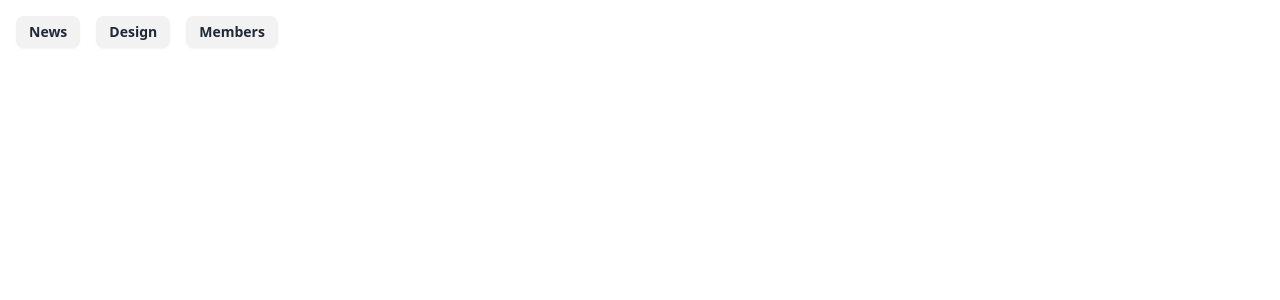
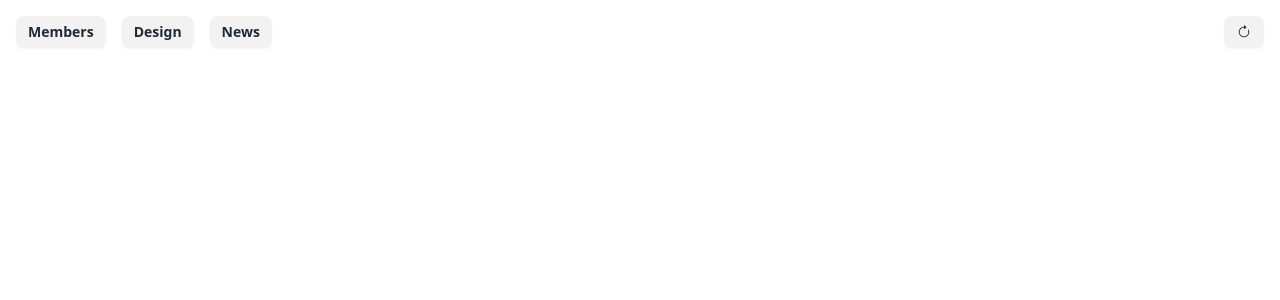
Before and after one commit to shahbozshirinboyev/admin.weayaa.uz, a React (Vite) app: page / in a window 1280 px wide. Shown: the top 300 px of the page. Built offline with nearby package versions, Linux system fonts and the light colour scheme.

Commit message:
Navlink add isActive

```diff
--- a/src/components/Design/Design.jsx
+++ b/src/components/Design/Design.jsx
@@ -30,13 +30,32 @@ function Design() {
   return (
     <>
       <div className="container py-4 flex justify-between items-center">
-        <button className="btn btn-sm">
+        <button className="btn btn-sm invisible">
           <i className="bi bi-house"></i>
         </button>
         <AddCategory getData={getData} />
       </div>
 
       <div className="container">
+
+      {loading && (
+        <div className="flex justify-center items-center py-4">
+          <span className="loading loading-spinner"></span>
+          <span className="ml-2 font-semibold">Loading...</span>
+        </div>
+      )}
+
+      <div>
+        {!loading && category.length === 0 ? (
+          <div className="flex justify-center items-center py-4">
+            {" "}
+            <i className="bi bi-database-fill-x mr-2"></i> <span>No data</span>
+          </div>
+        ) : (
+          ""
+        )}
+      </div>
+
         {category
           .sort((a, b) => new Date(a.created_at) - new Date(b.created_at))
           .map((category) => (
@@ -91,7 +110,7 @@ function Design() {
                             </span>
                           </div>
 
-                          <div className="flex justify-center items-center gap-4">
+                          <div className="flex justify-center items-center gap-2">
                             <EditItem />
                             <RemoveItem id={item.id} getData={getData} />
                           </div>
--- a/src/components/Members/Members.jsx
+++ b/src/components/Members/Members.jsx
@@ -25,14 +25,14 @@ function Members() {
   return (
     <>
       <div className="container py-4 flex justify-between">
-        <button className="btn btn-sm">
+        <button className="btn btn-sm invisible">
           <i className="bi bi-house"></i>
         </button>
         <AddMember getData={getData} />
       </div>
 
       {loading && (
-        <div className="flex justify-center items-center py-12">
+        <div className="flex justify-center items-center py-4">
           <span className="loading loading-spinner"></span>
           <span className="ml-2 font-semibold">Loading...</span>
         </div>
@@ -40,7 +40,7 @@ function Members() {
 
       <div>
         {!loading && members.length === 0 ? (
-          <div className="flex justify-center items-center py-12">
+          <div className="flex justify-center items-center py-4">
             {" "}
             <i className="bi bi-database-fill-x mr-2"></i> <span>No data</span>
           </div>
--- a/src/components/News/News.jsx
+++ b/src/components/News/News.jsx
@@ -25,8 +25,8 @@ function News() {
 
   return (
     <>
-      <div className="container py-12 flex justify-between items-center">
-        <button className="btn btn-sm">
+      <div className="container py-4 flex justify-between items-center">
+        <button className="btn btn-sm invisible">
           <i className="bi bi-house"></i>
         </button>
         <AddNews getData={getData} />
@@ -55,7 +55,7 @@ function News() {
           .sort((a, b) => new Date(b.created_at) - new Date(a.created_at))
           .map((news) => (
             <div key={news.id} className="border p-2 rounded-md">
-              <div className="flex justify-between items-center pb-2">
+              <div className="flex justify-end gap-2 items-center pb-2">
                 <EditNews news={news} getData={getData} />
                 <RemoveNews id={news.id} getData={getData} />
               </div>
--- a/src/layouts/RootLayout.jsx
+++ b/src/layouts/RootLayout.jsx
@@ -4,10 +4,17 @@ function RootLayout() {
   return (
     <>
 
-      <menu className="container mt-4 flex gap-4">
-        <NavLink to="/news" className="btn btn-sm">News</NavLink>
-        <NavLink to="/design" className="btn btn-sm">Design</NavLink>
-        <NavLink to="/members" className="btn btn-sm">Members</NavLink>
+      <menu className="container mt-4 flex justify-between items-center">
+        <div className="flex gap-4">
+            <NavLink to="/members" className={({ isActive }) => isActive ? "btn btn-sm bg-primary text-white" : "btn btn-sm border-0" }>Members</NavLink>
+            <NavLink to="/design" className={({ isActive }) => isActive ? "btn btn-sm bg-primary text-white" : "btn btn-sm border-0" }>Design</NavLink>
+            <NavLink to="/news" className={({ isActive }) => isActive ? "btn btn-sm bg-primary text-white" : "btn btn-sm border-0" }>News</NavLink>
+        </div>
+        <div className="flex gap-4">
+            <button className="btn btn-sm">
+                <i className="bi bi-arrow-clockwise"></i>
+            </button>
+        </div>
       </menu>
 
       <Outlet />
```
